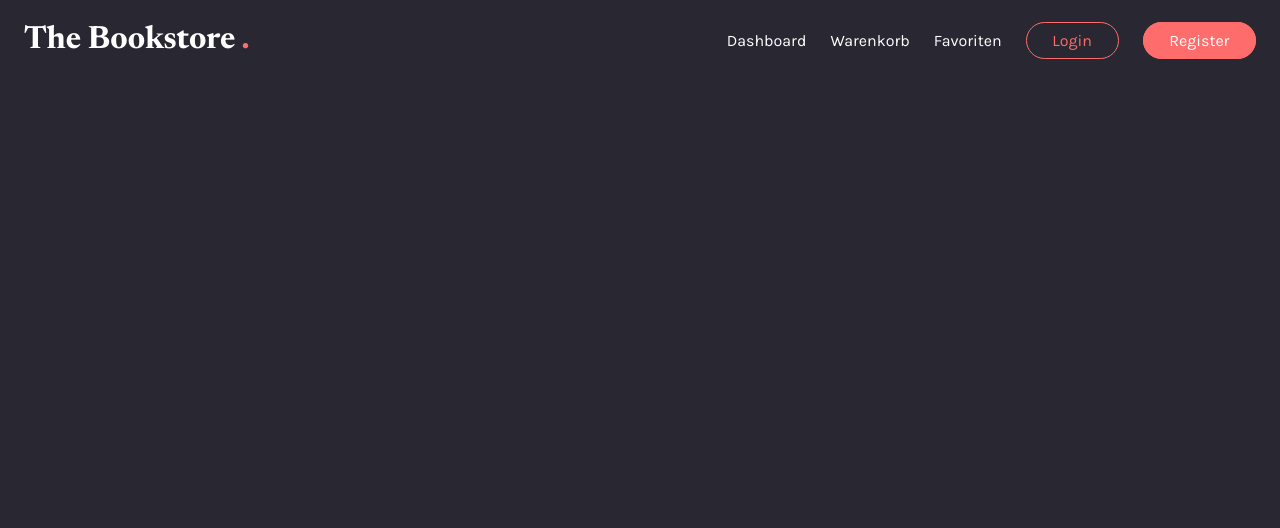
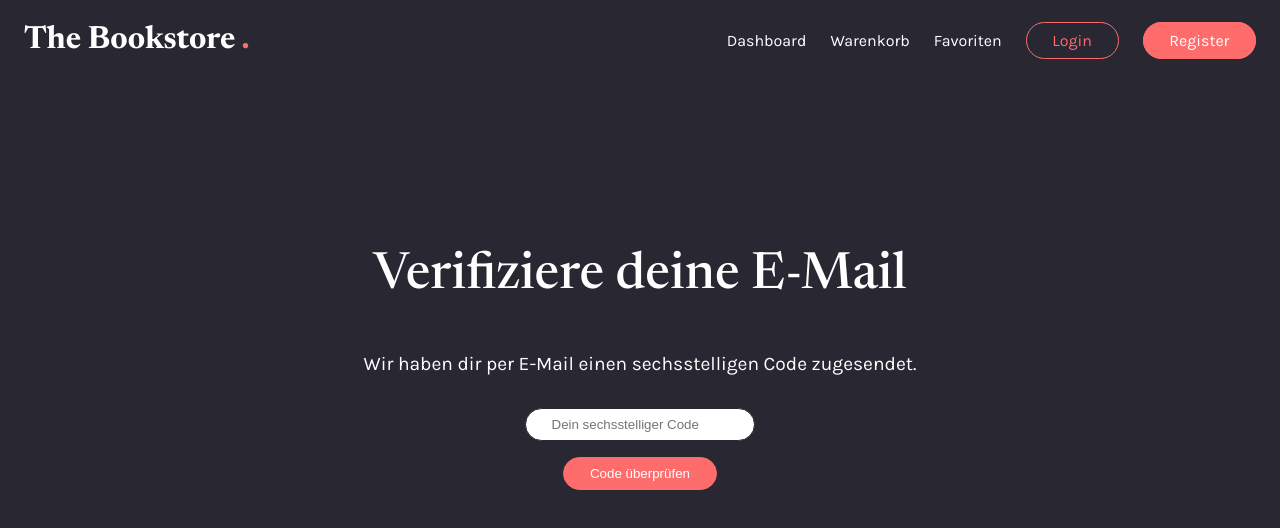
Before and after one commit to MiaMarmeladenbrot/bookstore, a React (Vite) app in the folder frontend/: page /verifyEmail/1 in a window 1280 px wide. Shown: the top 528 px of the page. Built offline with nearby package versions, Linux system fonts and the light colour scheme; no server answers.

Commit message:
frontend verifyEmail done

```diff
--- a/frontend/index.html
+++ b/frontend/index.html
@@ -4,7 +4,7 @@
     <meta charset="UTF-8" />
     <link rel="icon" type="image/svg+xml" href="/book.svg" />
     <meta name="viewport" content="width=device-width, initial-scale=1.0" />
-    <title>Booksta</title>
+    <title>The Bookstore</title>
   </head>
   <body>
     <div id="root"></div>
--- a/frontend/src/App.jsx
+++ b/frontend/src/App.jsx
@@ -1,8 +1,9 @@
 import "./App.css";
 import { BrowserRouter, Routes, Route } from "react-router-dom";
-import Home from "./pages/Home/Home.jsx";
 import LoadingPage from "./pages/LoadingPage/LoadingPage.jsx";
 import Header from "./components/Header/Header.jsx";
+import VerifyEmail from "./pages/VerifyEmail/VerifyEmail.jsx";
+import Dashboard from "./pages/Dashboard/Dashboard.jsx";
 
 function App() {
   return (
@@ -11,7 +12,8 @@
         <Header />
         <Routes>
           <Route path="/" element={<LoadingPage />} />
-          <Route path="/home" element={<Home />} />
+          <Route path="/dashboard" element={<Dashboard />} />
+          <Route path="/verifyEmail/:userId" element={<VerifyEmail />} />
         </Routes>
       </BrowserRouter>
     </>
--- a/frontend/src/components/Popup.css
+++ b/frontend/src/components/Popup.css
@@ -1,21 +1,3 @@
-/** allgemeine Formular-Stylings */
-form {
-  display: flex;
-  flex-direction: column;
-  align-items: center;
-  gap: 1rem;
-}
-
-form input {
-  padding: 0.5rem 1.6rem;
-  border-radius: 2.5rem;
-  border: 0.5px solid var(--bg-dark);
-}
-
-form button {
-  width: fit-content;
-}
-
 /** Allgemeines Styling für login/register-Pop-up */
 .popup {
   position: fixed;
--- a/frontend/src/index.css
+++ b/frontend/src/index.css
@@ -88,3 +88,21 @@
   border-radius: 2.5rem;
   cursor: pointer;
 }
+
+/** allgemeine Formular-Stylings */
+form {
+  display: flex;
+  flex-direction: column;
+  align-items: center;
+  gap: 1rem;
+}
+
+form input {
+  padding: 0.5rem 1.6rem;
+  border-radius: 2.5rem;
+  border: 0.5px solid var(--bg-dark);
+}
+
+form button {
+  width: fit-content;
+}
--- /dev/null
+++ b/frontend/src/pages/Dashboard/Dashboard.jsx
@@ -0,0 +1,5 @@
+const Dashboard = () => {
+  return <h1>Dashboard</h1>;
+};
+
+export default Dashboard;
--- a/frontend/src/pages/Home/Home.jsx
+++ /dev/null
@@ -1,5 +0,0 @@
-const Home = () => {
-  return <h1>home</h1>;
-};
-
-export default Home;
--- /dev/null
+++ b/frontend/src/pages/VerifyEmail/VerifyEmail.css
@@ -0,0 +1,4 @@
+.verifyEmail {
+  text-align: center;
+  margin-top: 10rem;
+}
--- /dev/null
+++ b/frontend/src/pages/VerifyEmail/VerifyEmail.jsx
@@ -0,0 +1,67 @@
+import "./VerifyEmail.css";
+import { useState } from "react";
+import { useNavigate, useParams } from "react-router-dom";
+import { backendUrl } from "../../api/api";
+
+const VerifyEmail = () => {
+  const [sixDigitCode, setSixDigitCode] = useState("");
+  const [errorMessage, setErrorMessage] = useState("");
+  const [successMessage, setSuccessMessage] = useState("");
+
+  const { userId } = useParams();
+  const navigate = useNavigate();
+
+  const verifyEmail = async (e) => {
+    e.preventDefault();
+
+    const res = await fetch(`${backendUrl}/api/v1/users/verifyEmail`, {
+      headers: { "Content-type": "application/json" },
+      method: "POST",
+      body: JSON.stringify({ userId, sixDigitCode }),
+    });
+
+    const data = await res.json();
+
+    if (!data.result)
+      return setErrorMessage(
+        "Das hat leider nicht geklappt, probier's noch mal."
+      );
+
+    setErrorMessage("");
+    setSuccessMessage(`Deine E-Mail ist nun verifiziert 🎉`);
+  };
+
+  return (
+    <main className="verifyEmail">
+      <h2>Verifiziere deine E-Mail</h2>
+      <p>Wir haben dir per E-Mail einen sechsstelligen Code zugesendet.</p>
+      <form>
+        <input
+          type="text"
+          placeholder="Dein sechsstelliger Code"
+          value={sixDigitCode}
+          onChange={(e) => setSixDigitCode(e.target.value)}
+        />
+        <button className="btn-red" onClick={verifyEmail}>
+          Code überprüfen
+        </button>
+        {successMessage ? (
+          <p>
+            {successMessage}
+            <br />
+            <button
+              className="btn-transparent"
+              onClick={() => navigate("/dashboard")}
+            >
+              Blätter weiter
+            </button>
+          </p>
+        ) : (
+          <p>{errorMessage} </p>
+        )}
+      </form>
+    </main>
+  );
+};
+
+export default VerifyEmail;
```
